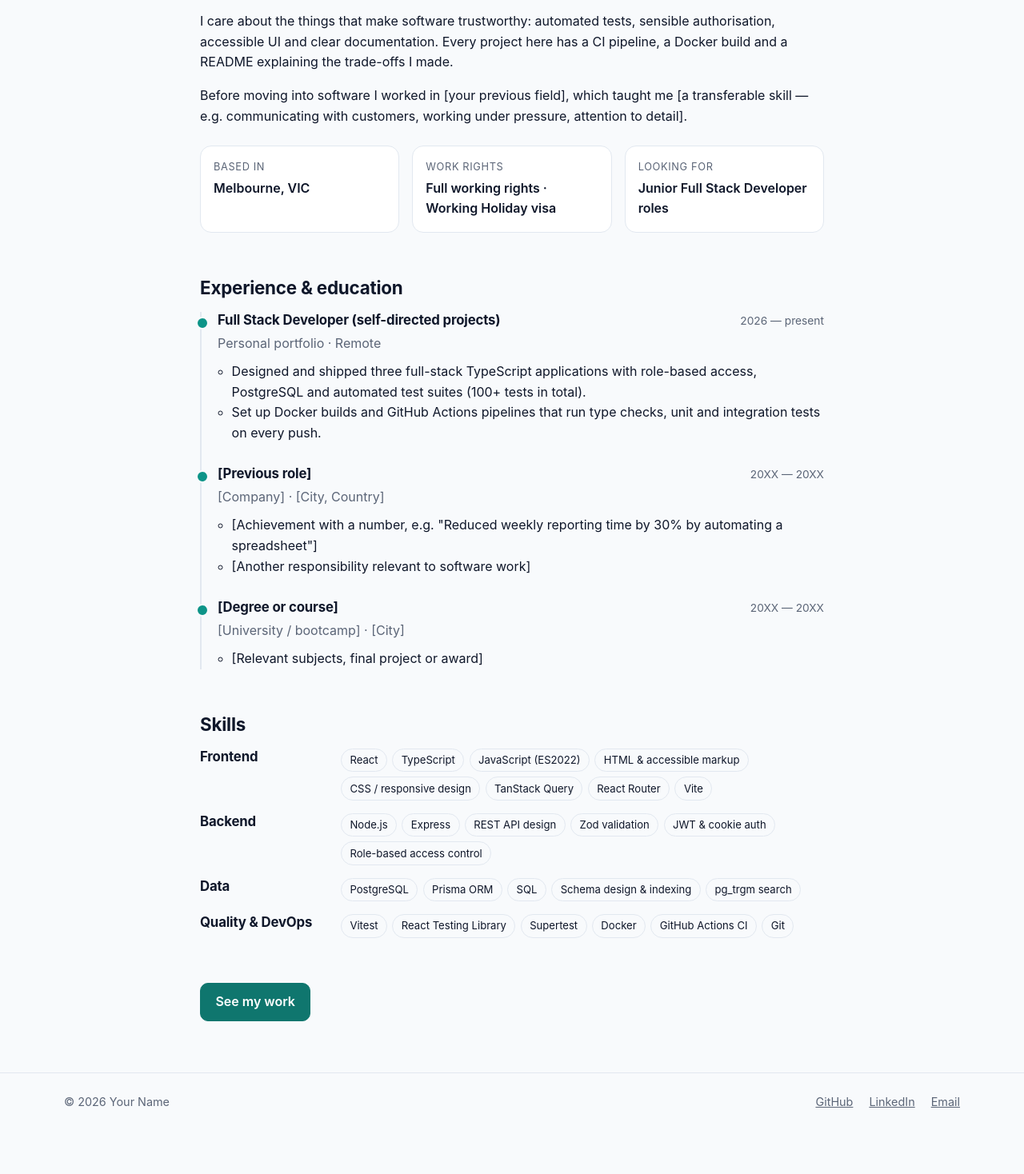
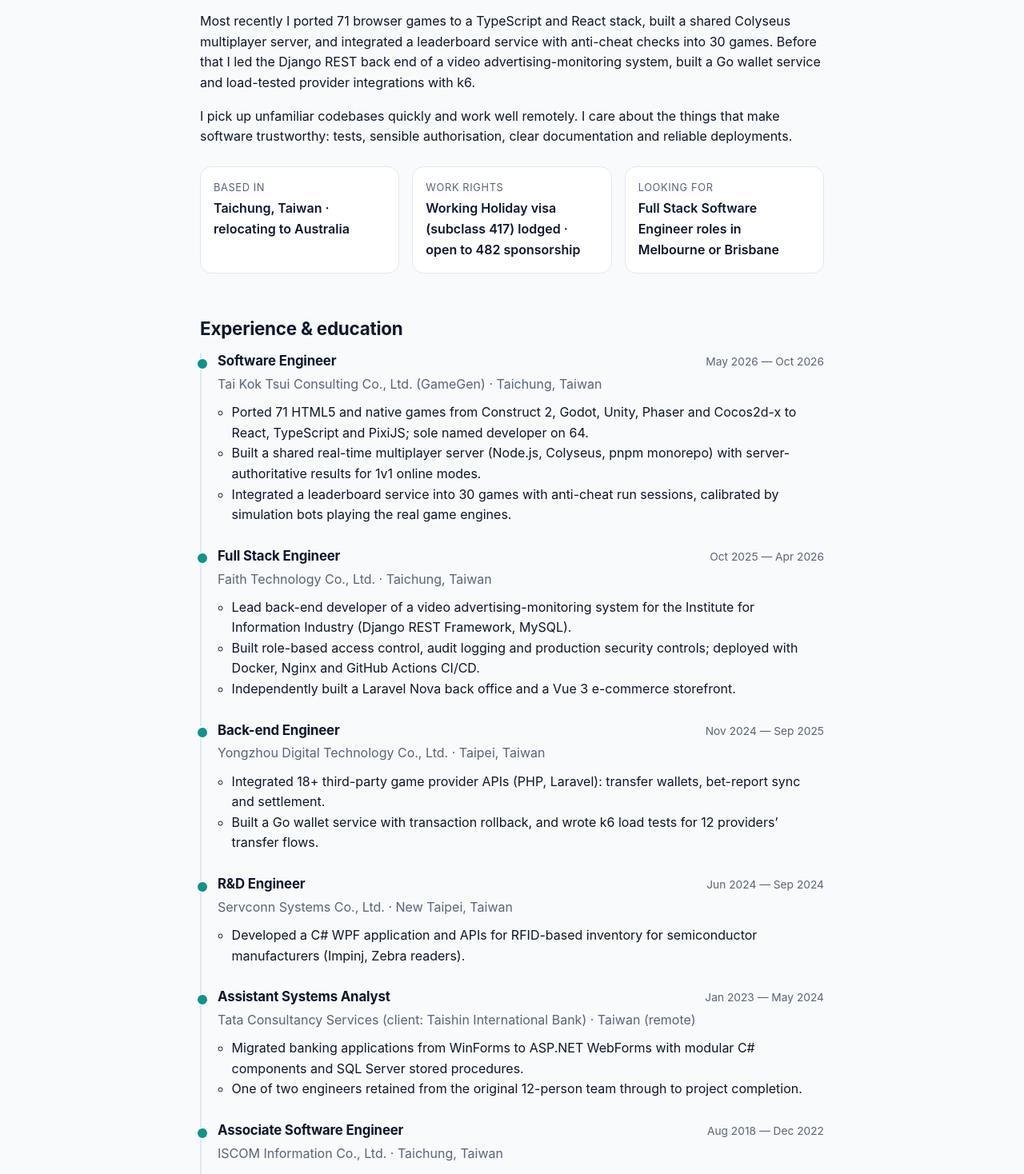
Before and after one commit to BrianLiu0531/portfolio, a React (Vite) app: page /about in a window 1280 px wide. Shown: the part 300-1768 px from the top of the page at 80% size. Before the commit the page ends 1713 px from the top, so only its background shows below. Built offline with nearby package versions, Linux system fonts and the light colour scheme.

Commit message:
Replace placeholder content with real profile and experience
Co-Authored-By: Claude Opus 5.5 <noreply@anthropic.com>

```diff
--- a/index.html
+++ b/index.html
@@ -3,10 +3,9 @@
   <head>
     <meta charset="UTF-8" />
     <meta name="viewport" content="width=device-width, initial-scale=1.0" />
-    <!-- TODO: replace with your own name and summary -->
-    <title>Your Name — Full Stack Developer</title>
-    <meta name="description" content="Full stack developer (React, TypeScript, Node.js, PostgreSQL) based in Australia / New Zealand." />
-    <meta property="og:title" content="Your Name — Full Stack Developer" />
+    <title>Cheng-En (Brian) Liu — Full Stack Software Engineer</title>
+    <meta name="description" content="Full stack software engineer with 7+ years of experience in TypeScript, React, Node.js, Python/Django and C#/.NET, relocating to Australia." />
+    <meta property="og:title" content="Cheng-En (Brian) Liu — Full Stack Software Engineer" />
     <meta property="og:description" content="Projects, skills and contact details." />
     <meta property="og:type" content="website" />
     <meta name="theme-color" content="#0f172a" />
--- a/src/content.ts
+++ b/src/content.ts
@@ -32,61 +32,104 @@ export interface Experience {
   points: string[];
 }
 
-const GITHUB_USER = 'your-github-username'; // TODO
+const GITHUB_USER = 'your-github-username'; // TODO: your GitHub username
 
 export const profile = {
-  name: 'Your Name', // TODO
-  role: 'Junior Full Stack Developer', // TODO
-  location: 'Melbourne, VIC', // TODO
-  /** e.g. "Full working rights (Working Holiday visa)", "Australian PR", "NZ citizen" */
-  workRights: 'Full working rights · Working Holiday visa', // TODO
+  name: 'Cheng-En (Brian) Liu',
+  role: 'Full Stack Software Engineer',
+  location: 'Taichung, Taiwan · relocating to Australia',
+  /** Where you want to work — used in the hero and on the contact page */
+  targetLocation: 'Melbourne or Brisbane',
+  // TODO: update once the 417 is granted, e.g. 'Full working rights (Working Holiday visa) until 2027'
+  workRights: 'Working Holiday visa (subclass 417) lodged · open to 482 sponsorship',
   available: true,
-  headline: 'I build full-stack web apps with React, TypeScript, Node.js and PostgreSQL — tested, deployed and designed for real users.',
-  // TODO: 2–3 short paragraphs about you
+  headline:
+    '7+ years building web applications, back-end APIs and enterprise integrations with TypeScript, React, Node.js, Python/Django and C#/.NET.',
   about: [
-    'I’m a developer who enjoys turning messy real-world processes into simple, reliable software. My recent projects are full-stack TypeScript applications built for the Australian and New Zealand market — from GST-aware finance tracking to a job board with work-rights screening.',
-    'I care about the things that make software trustworthy: automated tests, sensible authorisation, accessible UI and clear documentation. Every project here has a CI pipeline, a Docker build and a README explaining the trade-offs I made.',
-    'Before moving into software I worked in [your previous field], which taught me [a transferable skill — e.g. communicating with customers, working under pressure, attention to detail].',
+    'I’m a full stack software engineer with more than seven years of experience across finance, ERP, IoT and gaming. I started working in software part-time while studying, and have since shipped everything from SAP Business ByDesign integrations to real-time multiplayer games.',
+    'Most recently I ported 71 browser games to a TypeScript and React stack, built a shared Colyseus multiplayer server, and integrated a leaderboard service with anti-cheat checks into 30 games. Before that I led the Django REST back end of a video advertising-monitoring system, built a Go wallet service and load-tested provider integrations with k6.',
+    'I pick up unfamiliar codebases quickly and work well remotely. I care about the things that make software trustworthy: tests, sensible authorisation, clear documentation and reliable deployments.',
   ],
-  email: 'you@example.com', // TODO
+  email: 'brianliu2924@gmail.com',
   github: `https://github.com/${GITHUB_USER}`,
-  linkedin: 'https://www.linkedin.com/in/your-profile', // TODO
+  linkedin: 'https://www.linkedin.com/in/cheng-en-liu-7825a1436',
   /** Put your CV at public/resume.pdf, or set to null to hide the button */
   resume: null as string | null, // TODO: 'resume.pdf'
 };
 
 export const skills: { group: string; items: string[] }[] = [
-  { group: 'Frontend', items: ['React', 'TypeScript', 'JavaScript (ES2022)', 'HTML & accessible markup', 'CSS / responsive design', 'TanStack Query', 'React Router', 'Vite'] },
-  { group: 'Backend', items: ['Node.js', 'Express', 'REST API design', 'Zod validation', 'JWT & cookie auth', 'Role-based access control'] },
-  { group: 'Data', items: ['PostgreSQL', 'Prisma ORM', 'SQL', 'Schema design & indexing', 'pg_trgm search'] },
-  { group: 'Quality & DevOps', items: ['Vitest', 'React Testing Library', 'Supertest', 'Docker', 'GitHub Actions CI', 'Git'] },
+  { group: 'Front end', items: ['TypeScript', 'React 19', 'Vue 3', 'PixiJS', 'Canvas 2D', 'Three.js', 'Zustand', 'TanStack Query', 'Vite', 'Tailwind CSS'] },
+  { group: 'Back end', items: ['Node.js', 'Express', 'Colyseus (WebSockets)', 'Python', 'Django REST Framework', 'PHP / Laravel', 'Go (Fiber, GORM)', 'C# / ASP.NET'] },
+  { group: 'Data & integration', items: ['PostgreSQL', 'MySQL', 'SQL Server', 'Prisma', 'Entity Framework', 'SAP Business ByDesign', 'Payment & e-invoice APIs', 'RFID readers'] },
+  { group: 'DevOps & quality', items: ['Docker', 'Nginx / Caddy', 'GitHub Actions', 'GitLab CI/CD', 'Vitest', 'PHPUnit', 'k6 load testing', 'Scrum (PSM I)'] },
 ];
 
-// TODO: replace with your real history (study, jobs, volunteering)
 export const experience: Experience[] = [
   {
-    title: 'Full Stack Developer (self-directed projects)',
-    org: 'Personal portfolio',
-    location: 'Remote',
-    period: '2026 — present',
+    title: 'Software Engineer',
+    org: 'Tai Kok Tsui Consulting Co., Ltd. (GameGen)',
+    location: 'Taichung, Taiwan',
+    period: 'May 2026 — Oct 2026',
     points: [
-      'Designed and shipped three full-stack TypeScript applications with role-based access, PostgreSQL and automated test suites (100+ tests in total).',
-      'Set up Docker builds and GitHub Actions pipelines that run type checks, unit and integration tests on every push.',
+      'Ported 71 HTML5 and native games from Construct 2, Godot, Unity, Phaser and Cocos2d-x to React, TypeScript and PixiJS; sole named developer on 64.',
+      'Built a shared real-time multiplayer server (Node.js, Colyseus, pnpm monorepo) with server-authoritative results for 1v1 online modes.',
+      'Integrated a leaderboard service into 30 games with anti-cheat run sessions, calibrated by simulation bots playing the real game engines.',
     ],
   },
   {
-    title: '[Previous role]',
-    org: '[Company]',
-    location: '[City, Country]',
-    period: '20XX — 20XX',
-    points: ['[Achievement with a number, e.g. "Reduced weekly reporting time by 30% by automating a spreadsheet"]', '[Another responsibility relevant to software work]'],
+    title: 'Full Stack Engineer',
+    org: 'Faith Technology Co., Ltd.',
+    location: 'Taichung, Taiwan',
+    period: 'Oct 2025 — Apr 2026',
+    points: [
+      'Lead back-end developer of a video advertising-monitoring system for the Institute for Information Industry (Django REST Framework, MySQL).',
+      'Built role-based access control, audit logging and production security controls; deployed with Docker, Nginx and GitHub Actions CI/CD.',
+      'Independently built a Laravel Nova back office and a Vue 3 e-commerce storefront.',
+    ],
   },
   {
-    title: '[Degree or course]',
-    org: '[University / bootcamp]',
-    location: '[City]',
-    period: '20XX — 20XX',
-    points: ['[Relevant subjects, final project or award]'],
+    title: 'Back-end Engineer',
+    org: 'Yongzhou Digital Technology Co., Ltd.', // TODO: confirm the official English name
+    location: 'Taipei, Taiwan',
+    period: 'Nov 2024 — Sep 2025',
+    points: [
+      'Integrated 18+ third-party game provider APIs (PHP, Laravel): transfer wallets, bet-report sync and settlement.',
+      'Built a Go wallet service with transaction rollback, and wrote k6 load tests for 12 providers’ transfer flows.',
+    ],
+  },
+  {
+    title: 'R&D Engineer',
+    org: 'Servconn Systems Co., Ltd.',
+    location: 'New Taipei, Taiwan',
+    period: 'Jun 2024 — Sep 2024',
+    points: ['Developed a C# WPF application and APIs for RFID-based inventory for semiconductor manufacturers (Impinj, Zebra readers).'],
+  },
+  {
+    title: 'Assistant Systems Analyst',
+    org: 'Tata Consultancy Services (client: Taishin International Bank)',
+    location: 'Taiwan (remote)',
+    period: 'Jan 2023 — May 2024',
+    points: [
+      'Migrated banking applications from WinForms to ASP.NET WebForms with modular C# components and SQL Server stored procedures.',
+      'One of two engineers retained from the original 12-person team through to project completion.',
+    ],
+  },
+  {
+    title: 'Associate Software Engineer',
+    org: 'ISCOM Information Co., Ltd.',
+    location: 'Taichung, Taiwan',
+    period: 'Aug 2018 — Dec 2022',
+    points: [
+      'Built modules for a Django finance portal integrated with SAP Business ByDesign via SOAP, including journal-entry import with bulk posting.',
+      'Customised an e-invoice platform and SAP print forms for multiple clients; contributed to ASP.NET MVC portals and gathered B2B requirements.',
+    ],
+  },
+  {
+    title: 'Information Management (undergraduate, evening program)',
+    org: 'Hsiuping University of Science and Technology',
+    location: 'Taichung, Taiwan',
+    period: '2018 — 2022',
+    points: ['Studied part-time while working; degree not completed.'],
   },
 ];
 
--- a/src/pages/AboutPage.tsx
+++ b/src/pages/AboutPage.tsx
@@ -25,7 +25,9 @@ export default function AboutPage() {
           </div>
           <div>
             <dt>Looking for</dt>
-            <dd>{profile.role} roles</dd>
+            <dd>
+              {profile.role} roles in {profile.targetLocation}
+            </dd>
           </div>
         </dl>
       </section>
--- a/src/pages/ContactPage.tsx
+++ b/src/pages/ContactPage.tsx
@@ -9,7 +9,7 @@ export default function ContactPage() {
       <section className="stack">
         <h1>Let’s work together</h1>
         <p className="lead">
-          I’m looking for {profile.role.toLowerCase()} roles in {profile.location} or remote across Australia and New Zealand.
+          I’m looking for {profile.role.toLowerCase()} roles in {profile.targetLocation}, or remote across Australia.
         </p>
         <ul className="contact-list">
           <li>
--- a/src/pages/HomePage.tsx
+++ b/src/pages/HomePage.tsx
@@ -11,7 +11,7 @@ export default function HomePage() {
       <section className="hero">
         {profile.available && (
           <p className="availability">
-            <span className="dot" aria-hidden /> Open to work · {profile.location}
+            <span className="dot" aria-hidden /> Open to work in {profile.targetLocation}
           </p>
         )}
         <h1>
@@ -66,8 +66,8 @@ export default function HomePage() {
 
       <section className="card cta">
         <div>
-          <h2>Hiring a junior developer?</h2>
-          <p className="muted">I’m available for full-time, contract and graduate roles across Australia and New Zealand.</p>
+          <h2>Hiring a full stack engineer?</h2>
+          <p className="muted">I’m available for full-time and contract roles in {profile.targetLocation}, or remote across Australia.</p>
         </div>
         <Link to="/contact" className="btn btn-primary">
           Let’s talk
```
